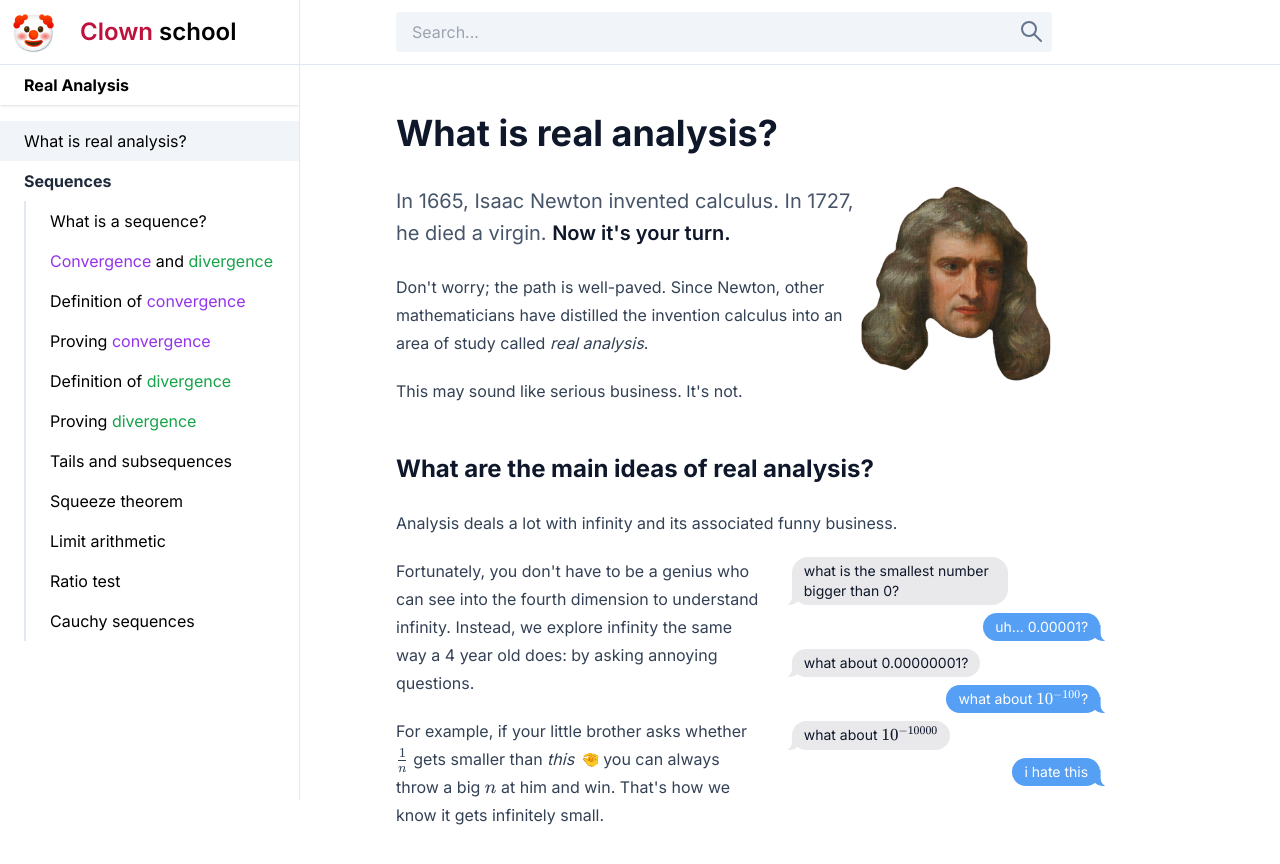
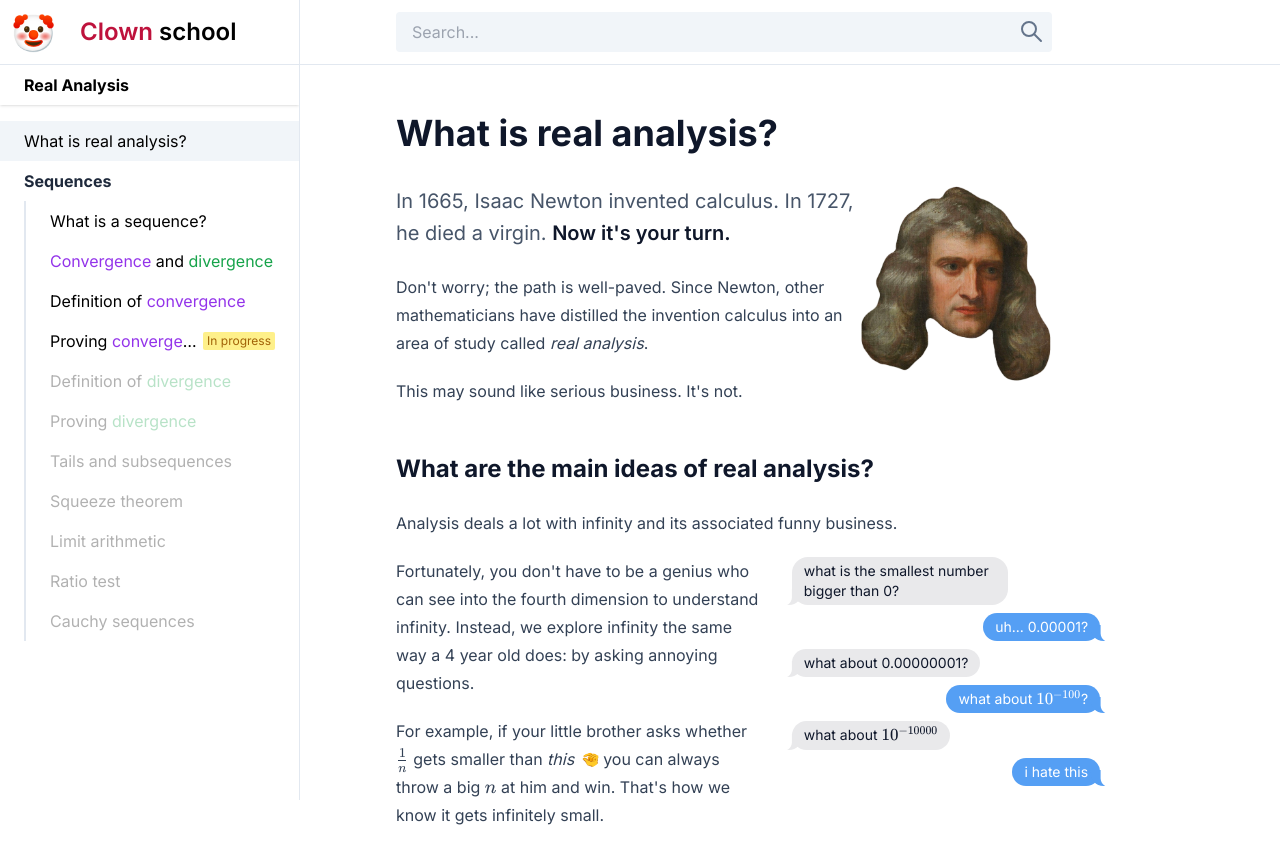
Before and after one commit to PullJosh/clown-school, a Next.js app: page /real-analysis in a window 1280 px wide. Shown: the top 864 px of the page. Built offline with nearby package versions, Linux system fonts and the light colour scheme.

Commit message:
Style nav based on page progress

```diff
--- a/components/Layout.tsx
+++ b/components/Layout.tsx
@@ -17,15 +17,18 @@ function SidebarLink({ href, children, status = "default" }: SidebarLinkProps) {
   return (
     <Link href={href}>
       <a
-        className={classNames("block px-6 py-2", {
+        className={classNames("flex items-center px-6 py-2", {
           "bg-slate-100 border-l-2 border-slate-800 -ml-[2px]": isActive,
+          "cursor-default opacity-30": status === "coming-soon",
         })}
       >
-        {children}
-        {status !== "default" && (
-          <div className={classNames("bg-gray-100 text-gray-600", {})}>
-            {{ WIP: status === "wip", Soon: status === "coming-soon" }[status]}
-          </div>
+        <span className="whitespace-nowrap text-ellipsis overflow-hidden">
+          {children}
+        </span>
+        {status === "wip" && (
+          <span className="ml-auto bg-yellow-200 text-yellow-700 text-xs px-1 py-px rounded-sm whitespace-nowrap">
+            In progress
+          </span>
         )}
       </a>
     </Link>
@@ -81,20 +84,33 @@ export function Layout({ children, title }) {
             <SidebarLink href="/real-analysis/technical-definition-sequence-convergence">
               Definition of <VocabTerm>convergence</VocabTerm>
             </SidebarLink>
-            <SidebarLink href="/real-analysis/prove-sequence-convergence">
+            <SidebarLink
+              href="/real-analysis/prove-sequence-convergence"
+              status="wip"
+            >
               Proving <VocabTerm>convergence</VocabTerm>
             </SidebarLink>
-            <SidebarLink href="#">
+            <SidebarLink href="#" status="coming-soon">
               Definition of <VocabTerm>divergence</VocabTerm>
             </SidebarLink>
-            <SidebarLink href="#">
+            <SidebarLink href="#" status="coming-soon">
               Proving <VocabTerm>divergence</VocabTerm>
             </SidebarLink>
-            <SidebarLink href="#">Tails and subsequences</SidebarLink>
-            <SidebarLink href="#">Squeeze theorem</SidebarLink>
-            <SidebarLink href="#">Limit arithmetic</SidebarLink>
-            <SidebarLink href="#">Ratio test</SidebarLink>
-            <SidebarLink href="#">Cauchy sequences</SidebarLink>
+            <SidebarLink href="#" status="coming-soon">
+              Tails and subsequences
+            </SidebarLink>
+            <SidebarLink href="#" status="coming-soon">
+              Squeeze theorem
+            </SidebarLink>
+            <SidebarLink href="#" status="coming-soon">
+              Limit arithmetic
+            </SidebarLink>
+            <SidebarLink href="#" status="coming-soon">
+              Ratio test
+            </SidebarLink>
+            <SidebarLink href="#" status="coming-soon">
+              Cauchy sequences
+            </SidebarLink>
           </div>
         </nav>
       </div>
```
